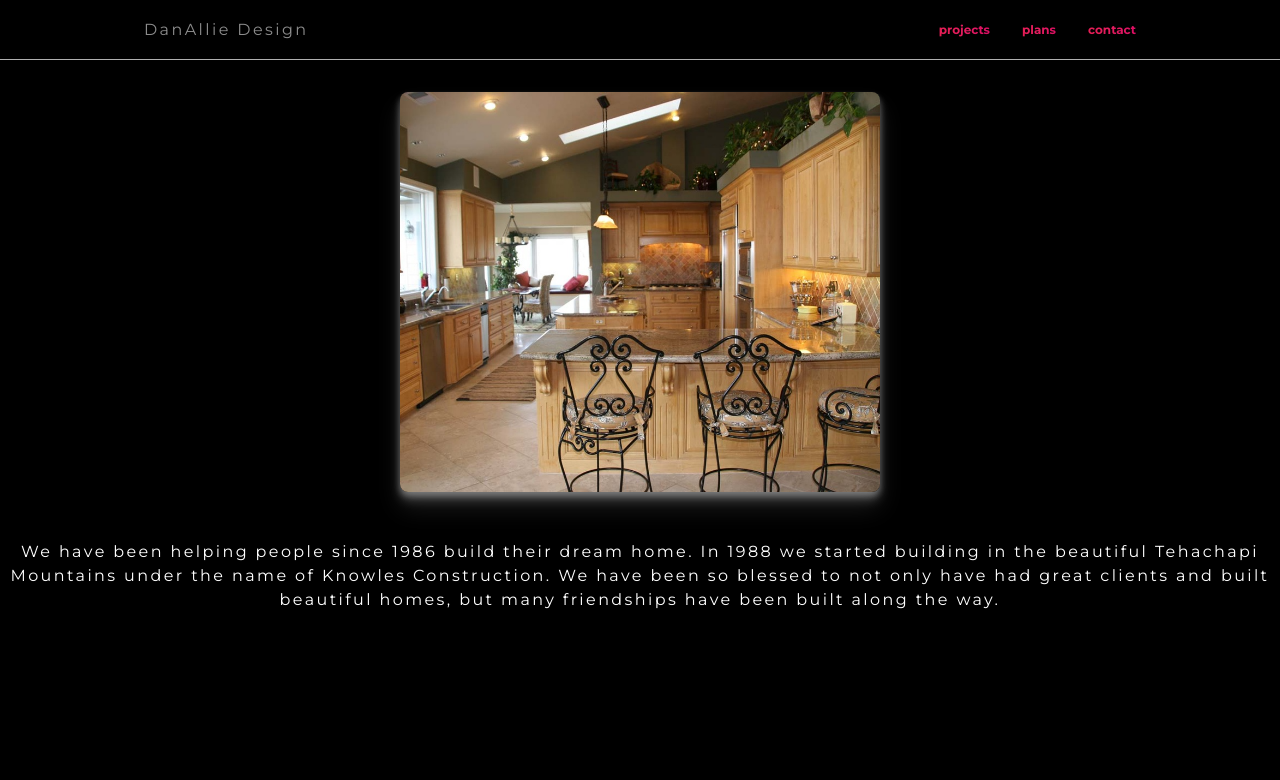
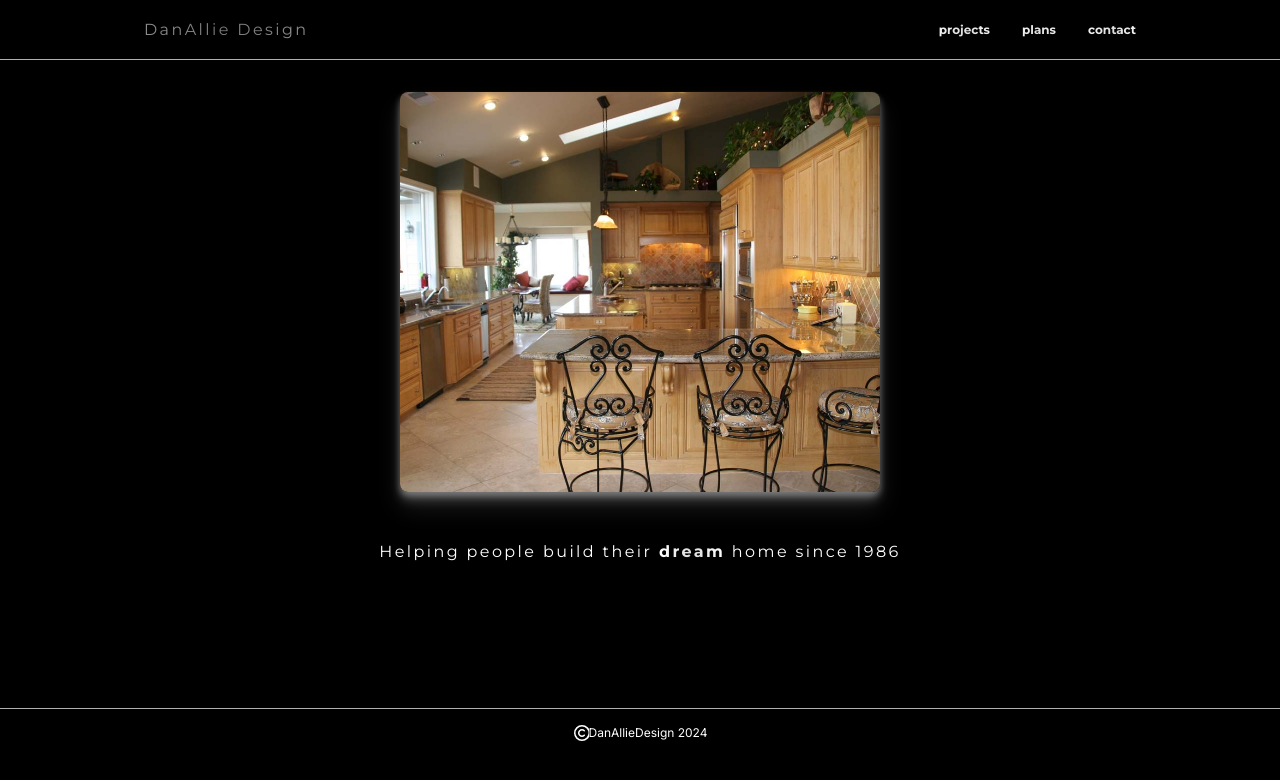
Before and after one commit to distort-apps/danalliedesign, a Next.js app: page / in a window 1280 px wide. Shown: the top 780 px of the page. Built offline with nearby package versions, Linux system fonts and the light colour scheme.

Commit message:
DD006:Footer

```diff
--- a/app/globals.css
+++ b/app/globals.css
@@ -13,8 +13,7 @@
   --background-end-rgb: 255, 255, 255;
   --contact-text-rgb: 0, 0, 0;
   --contact-background: white;
-
-
+  --gradient-nav: linear-gradient(to right, rgba(0, 0, 0, 1) 0%, rgba(30, 30, 30, 0.9) 50%, rgba(0, 0, 0, 1) 100%);
 }
 @media (prefers-color-scheme: light) {
   :root {
@@ -23,6 +22,7 @@
     --background-end-rgb: 0, 0, 0;
     --contact-text-rgb: 177, 177, 177;
     --contact-background: #1c1c1e;
+    --gradient-nav: linear-gradient(to right, rgba(255, 255, 255, 1) 0%, rgba(245, 245, 245, 0.9) 50%, rgba(255, 255, 255, 1) 100%);
   }
 }
 
--- a/app/layout.tsx
+++ b/app/layout.tsx
@@ -1,6 +1,7 @@
 import type { Metadata } from "next";
 import { Inter } from "next/font/google";
-import MainHeader from "@/components/main-header";
+import MainHeader from "@/components/header/main-header";
+import MainFooter from "@/components/footer/main-footer";
 import "./globals.css";
 
 const inter = Inter({ subsets: ["latin"] });
@@ -17,7 +18,7 @@ export default function RootLayout({
 }>) {
   return (
     <html lang="en">
-      <body className={inter.className}><MainHeader/>{children}</body>
+      <body className={inter.className}><MainHeader/>{children}<MainFooter/></body>
     </html>
   );
 }
--- a/app/page.module.css
+++ b/app/page.module.css
@@ -15,14 +15,6 @@
     align-items: center;
   }
 
-.p {
-    background: var(--highlight-gradient);
-    background-clip: text;
-    -webkit-background-clip: text;
-    -webkit-text-fill-color: transparent;
-    letter-spacing: 0.15rem;
-    text-decoration: none;
-}
 
 .carousel {
     width: 100%;
@@ -39,3 +31,15 @@
     margin-top: -4rem;
 
 }
+
+.span {
+    font-weight: bold;
+    background: var(
+        --gradient-nav
+      );
+      background-clip: text;
+      -webkit-background-clip: text;
+      -webkit-text-fill-color: transparent;
+    letter-spacing: 0.15rem;
+    text-decoration: none;
+}
--- a/app/page.tsx
+++ b/app/page.tsx
@@ -1,5 +1,5 @@
 import Carousel from "@/components/carousel/carousel";
-import Image from "next/image";
+import Image from "next/legacy/image";
 import classes from "./page.module.css";
 import Link from "next/link";
 
@@ -13,11 +13,9 @@ export default function Home() {
         </div>
       </header>
       <main className={classes.intro}>
-        <p>
-        We have been helping people since 1986 build their dream home. In 1988 we started building in the beautiful Tehachapi Mountains under the name of Knowles Construction.  We have been so blessed to not only have had great clients and built beautiful homes, but many friendships have been built along the way.
-        </p>
-
-
+      <p>
+      Helping people build their <span className={classes.span}>dream</span> home since 1986
+      </p>
       </main>
     </>
   );
--- a/components/carousel/carousel.tsx
+++ b/components/carousel/carousel.tsx
@@ -1,6 +1,6 @@
 "use client";
 import { useEffect, useState } from "react";
-import Image from "next/image";
+import Image from "next/legacy/image";
 import classes from "./carousel.module.css";
 
 interface Image {
--- /dev/null
+++ b/components/footer/main-footer.module.css
@@ -0,0 +1,26 @@
+.pagecontainer {
+    margin-bottom: 9rem;
+}
+.footer {
+    position: sticky;
+    bottom: 0;
+    width: 100%;
+    display: flex;
+    justify-content: space-between;
+    align-items: center;
+    padding: 0, 0, 0.3rem;
+    background-color: rgb(var(--background-start-rgb));
+    border-top: 1px solid rgb(var(--muted-text-rgb));
+    z-index: 1000;
+    justify-content: center;
+    height: 3rem;
+    font-size: 0.75rem;
+
+
+  }
+
+  @media (min-width: 768px) {
+    .footer {
+      padding: 0.6rem 10%;
+    }
+  }
--- /dev/null
+++ b/components/footer/main-footer.tsx
@@ -0,0 +1,14 @@
+import CopyRightSVG from "../ui/copyright";
+import classes from "./main-footer.module.css";
+
+export default function MainFooter() {
+  return (
+    <>
+      <div className={classes.pagecontainer}>
+      </div>
+        <footer className={classes.footer}>
+          <CopyRightSVG /> DanAllieDesign 2024
+        </footer>
+    </>
+  );
+}
--- /dev/null
+++ b/components/header/main-header.module.css
@@ -0,0 +1,82 @@
+.header {
+  position: sticky;
+  top: 0;
+  width: 100%;
+  display: flex;
+  justify-content: space-between;
+  align-items: center;
+  padding: 0.6rem;
+  background-color: rgb(
+    var(
+      --background-start-rgb
+    )
+  );
+  border-bottom: 1px
+    solid
+    rgb(
+      var(
+        --muted-text-rgb
+      )
+    );
+  z-index: 1000;
+}
+
+.nav ul {
+  list-style: none;
+  margin: 0;
+  padding: 0;
+  display: flex;
+  font-size: 0.75rem;
+}
+
+.nav a {
+  text-decoration: none;
+  font-weight: bold;
+  padding: 0.5rem
+    1rem;
+  border-radius: 0.5rem;
+  background: var(
+    --gradient-nav
+  );
+  background-clip: text;
+  -webkit-background-clip: text;
+  -webkit-text-fill-color: transparent;
+}
+
+.header a {
+  text-decoration: none;
+  padding: 0.5rem
+  1rem;
+  border-radius: 0.5rem;
+  display: flex;
+  gap: 1rem;
+  text-decoration: none;
+  font-family: "Montserrat",
+  sans-serif;
+
+}
+
+.nav a:hover,
+.header a:hover {
+  opacity: 55%;
+}
+
+.span {
+  background: var(
+    --gradient-nav
+  );
+  background-clip: text;
+  -webkit-background-clip: text;
+  -webkit-text-fill-color: transparent;
+  font-family: "Montserrat",
+    sans-serif;
+  letter-spacing: 0.15rem;
+  font-size: 1rem;
+}
+
+@media (min-width: 768px) {
+  .header {
+    padding: 0.6rem
+      10%;
+  }
+}
--- a/components/main-header.tsx
+++ b/components/header/main-header.tsx
@@ -1,4 +1,4 @@
-import NavLink from "./nav-link";
+import NavLink from "../nav-link";
 import classes from "./main-header.module.css"
 
 export default function MainHeader() {
--- a/components/main-header.module.css
+++ /dev/null
@@ -1,54 +0,0 @@
-.header {
-    position: sticky;
-    top: 0;
-    width: 100%;
-    display: flex;
-    justify-content: space-between;
-    align-items: center;
-    padding: 0.6rem;
-    background-color: rgb(var(--background-start-rgb));
-    border-bottom: 1px solid rgb(var(--muted-text-rgb));
-    z-index: 1000;
-  }
-
-  .nav ul {
-    list-style: none;
-    margin: 0;
-    padding: 0;
-    display: flex;
-    font-size: 0.75rem;
-  }
-
-  .nav a {
-    text-decoration: none;
-    font-weight: bold;
-    padding: 0.5rem 1rem;
-    border-radius: 0.5rem;
-    background: var(--highlight-gradient);
-    background-clip: text;
-    -webkit-background-clip: text;
-    -webkit-text-fill-color: transparent;
-  }
-
-  .header a {
-    text-decoration: none;
-    padding: 0.5rem 1rem;
-    border-radius: 0.5rem;
-    display: flex;
-    gap: 1rem;
-    text-decoration: none;
-    font-family: "Montserrat", sans-serif;
-  }
-
-  .span {
-    color: rgb(var(--foreground-rgb));
-    font-family: "Montserrat", sans-serif;
-    letter-spacing: 0.15rem;
-    font-size: 1rem;
-  }
-
-  @media (min-width: 768px) {
-    .header {
-      padding: .6rem 10%;
-    }
-  }
--- a/components/nav-link.module.css
+++ b/components/nav-link.module.css
@@ -1,3 +1,3 @@
 .active {
-    opacity: 55%;
-  }
+  opacity: 55%;
+}
--- /dev/null
+++ b/components/ui/copyright.tsx
@@ -0,0 +1,14 @@
+const CopyRightSVG = () => {
+  return (
+    <svg
+      xmlns='http://www.w3.org/2000/svg'
+      viewBox='0 0 448 512'
+      className='w-4 h-4' // Adjust the size with Tailwind CSS
+      fill='currentColor'
+    >
+      <path d='M256 48a208 208 0 1 1 0 416 208 208 0 1 1 0-416zm0 464A256 256 0 1 0 256 0a256 256 0 1 0 0 512zM199.4 312.6c-31.2-31.2-31.2-81.9 0-113.1s81.9-31.2 113.1 0c9.4 9.4 24.6 9.4 33.9 0s9.4-24.6 0-33.9c-50-50-131-50-181 0s-50 131 0 181s131 50 181 0c9.4-9.4 9.4-24.6 0-33.9s-24.6-9.4-33.9 0c-31.2 31.2-81.9 31.2-113.1 0z' />
+    </svg>
+  );
+};
+
+export default CopyRightSVG;
```
